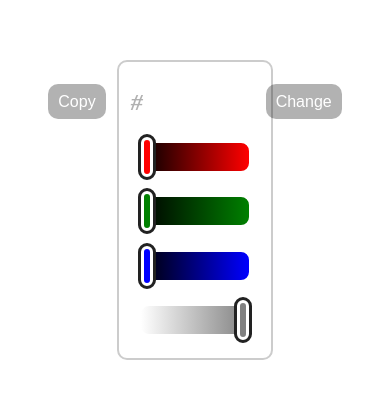
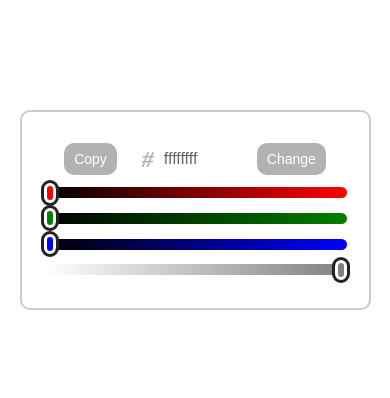
Before and after one commit to YavuzSametKan/50projects50days, a plain HTML site: page color-picker/index.html in a window 390 px wide. Shown: the part 212-610 px from the top of the page. Drawn offline with Linux system fonts and the light colour scheme.

Commit message:
color picker

```diff
--- a/color-picker/app.js
+++ b/color-picker/app.js
@@ -8,8 +8,23 @@ const hexInput = document.querySelector('.hex-code input')
 const changeColorBtn = document.querySelector('#change-color')
 const copyHexBtn = document.querySelector('#copy-hex')
 
-if(!localStorage.getItem('rgba'))
+if(!localStorage.getItem('rgba')){
     localStorage.setItem('rgba', '255,255,255,1')
+    hexInput.value = 'ffffffff'
+} else {
+    let rgba = localStorage.getItem('rgba').split(',')
+    rgba = {
+        red: rgba[0],
+        green: rgba[1],
+        blue: rgba[2],
+        alpha: rgba[3]
+    }
+    hexInput.value = rgbaToHex(rgba)
+    rangeInputs.red.value = rgba.red
+    rangeInputs.green.value = rgba.green
+    rangeInputs.blue.value = rgba.blue
+    rangeInputs.alpha.value = rgba.alpha
+}
 
 const setBg = () => document.body.style.background = `rgba(${localStorage.getItem('rgba')})`
 setBg()
@@ -38,7 +53,7 @@ const hexToRgba = hex => {
     }
 }
 
-const rgbaToHex = rgbaObj => {
+function rgbaToHex(rgbaObj){
     const r = parseInt(rgbaObj.red)
     const g = parseInt(rgbaObj.green)
     const b = parseInt(rgbaObj.blue)
@@ -61,7 +76,7 @@ const rgbaToHex = rgbaObj => {
 
     const toHex = (c) => {
         const hex = c.toString(16)
-        return hex.length == 1 ? '0' + hex : hex
+        return hex.length === 1 ? '0' + hex : hex
     };
 
     const hex = toHex(r) + toHex(g) + toHex(b) + toHex(a)
--- a/color-picker/style.scss
+++ b/color-picker/style.scss
@@ -30,7 +30,7 @@ input[type=range] {
 input[type=range]::-webkit-slider-thumb {
   -webkit-appearance: none;
   appearance: none;
-  width: 12px;
+  width: 16px;
   height: 40px;
   border: 3px solid white;
   outline: 3px solid #222;
@@ -93,7 +93,7 @@ input[type=range]::-moz-range-thumb {
         }
       }
       button{
-        height: 35px;
+        height: 32px;
         border-radius: 10px;
         background-color: rgba(0,0,0, 0.3);
         padding: 0 10px;
@@ -143,3 +143,37 @@ input[type=range]::-moz-range-thumb {
     }
   }
 }
+
+@media only screen and (max-width: 850px) {
+  input[type=range] {
+    height: 15px;
+  }
+
+  input[type=range]::-webkit-slider-thumb {
+    width: 12px;
+    height: 20px;
+  }
+
+  input[type=range]::-moz-range-thumb {
+    width: 7px;
+    height: 20px;
+  }
+  .color-picker {
+    height: 200px;
+    width: 90%;
+    padding: 20px;
+    form {
+      .hex-code{
+        label{
+          input{
+            width: 110px;
+            font-size: 16px;
+          }
+        }
+        button{
+          font-size: 14px;
+        }
+      }
+    }
+  }
+}
```
Also changed, not shown: color-picker/index.html (+0 -2 lines), color-picker/style.css.
